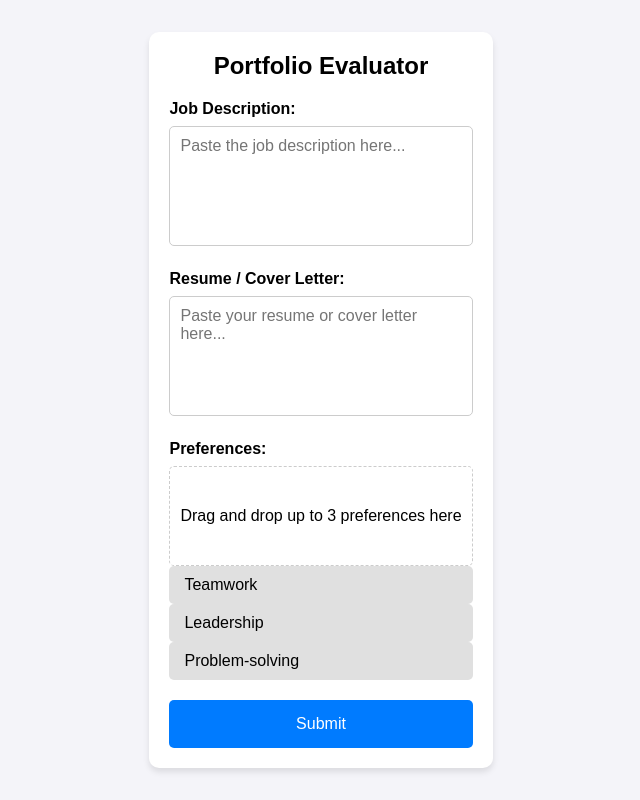
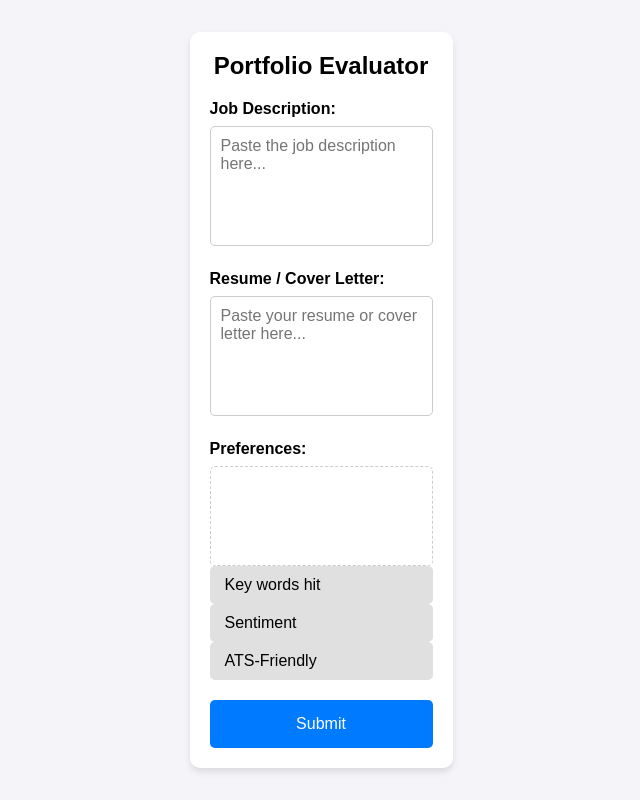
Before and after one commit to daniCodes1/nwhacks, a Flask app: template templates/main.html in a window 1280 px wide. Shown: the whole page, without its empty margins (319-959 px from the left). Run offline with Flask 3, Linux system fonts and the light colour scheme; the template is opened without the code that fills it, so the values that code supplies are empty.

Commit message:
Only 3 functionalities can be added

```diff
--- a/templates/main.html
+++ b/templates/main.html
@@ -134,12 +134,12 @@
         <div class="preferences-section">
             <label for="preferences">Preferences:</label>
             <div class="preferences-box" id="preferences" ondrop="drop(event)" ondragover="allowDrop(event)">
-                <span id="preferences-placeholder">Drag and drop up to 3 preferences here</span>
+
             </div>
             <div class="available-preferences">
-                <div class="draggable-item" draggable="true" ondragstart="drag(event)" id="preference-1">Teamwork</div>
-                <div class="draggable-item" draggable="true" ondragstart="drag(event)" id="preference-2">Leadership</div>
-                <div class="draggable-item" draggable="true" ondragstart="drag(event)" id="preference-3">Problem-solving</div>
+                <div class="draggable-item" draggable="true" ondragstart="drag(event)" id="Key words hit">Key words hit</div>
+                <div class="draggable-item" draggable="true" ondragstart="drag(event)" id="Sentiment">Sentiment</div>
+                <div class="draggable-item" draggable="true" ondragstart="drag(event)" id="ATS-Friendly">ATS-Friendly</div>
             </div>
         </div>
 
@@ -163,24 +163,23 @@
             const preferencesBox = document.getElementById("preferences");
             const existingPreferences = Array.from(preferencesBox.children).map(child => child.id);
 
+
             if (!existingPreferences.includes(data)) {
                 if (preferencesBox.children.length <= 3) {
                     const clonedElement = draggedElement.cloneNode(true);
-                    clonedElement.id = "cloned-" + data;
+                    clonedElement.id = data;
 
                     const removeButton = document.createElement("button");
                     removeButton.innerText = "X";
                     removeButton.className = "remove-btn";
                     removeButton.onclick = function () {
                         preferencesBox.removeChild(clonedElement);
-                        if (preferencesBox.children.length === 0) {
-                            document.getElementById("preferences-placeholder").style.display = "block";
-                        }
+
                     };
 
                     clonedElement.appendChild(removeButton);
                     preferencesBox.appendChild(clonedElement);
-                    document.getElementById("preferences-placeholder").style.display = "none";
+
                 } else {
                     alert("You can only add up to 3 preferences.");
                 }
```
